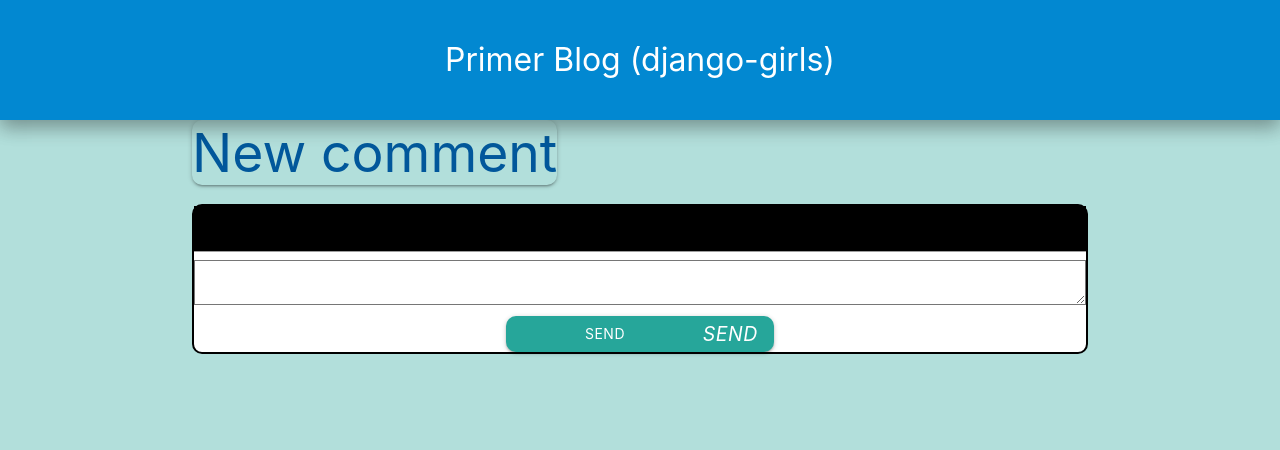
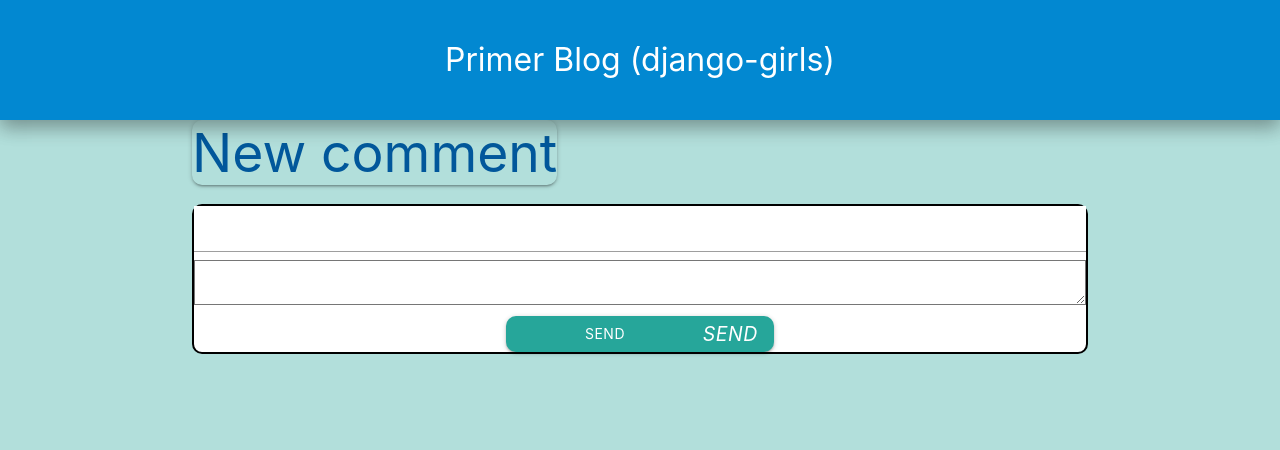
Before and after one commit to NeelBit/my-first-blog, a Django app: page /post/1/comment/ in a window 1280 px wide. Shown: the top 450 px of the page. Run offline with Django 3.2, Linux system fonts and the light colour scheme; a user stored in the database is signed in; tables that the repository leaves empty hold one stand-in row (values such as "Sample post"); some libraries are stand-ins or nearby versions.

Commit message:
Pequeño cambio en blog.css

```diff
--- a/blog/static/css/blog.css
+++ b/blog/static/css/blog.css
@@ -29,6 +29,5 @@
 }
 
 #id_author{
-    background-color: black;
-    color: red;
+    background-color: white;
 }
--- a/requirements.txt
+++ b/requirements.txt
@@ -1 +1,2 @@
 Django~=2.2.4
+django-materializecss-form
```
